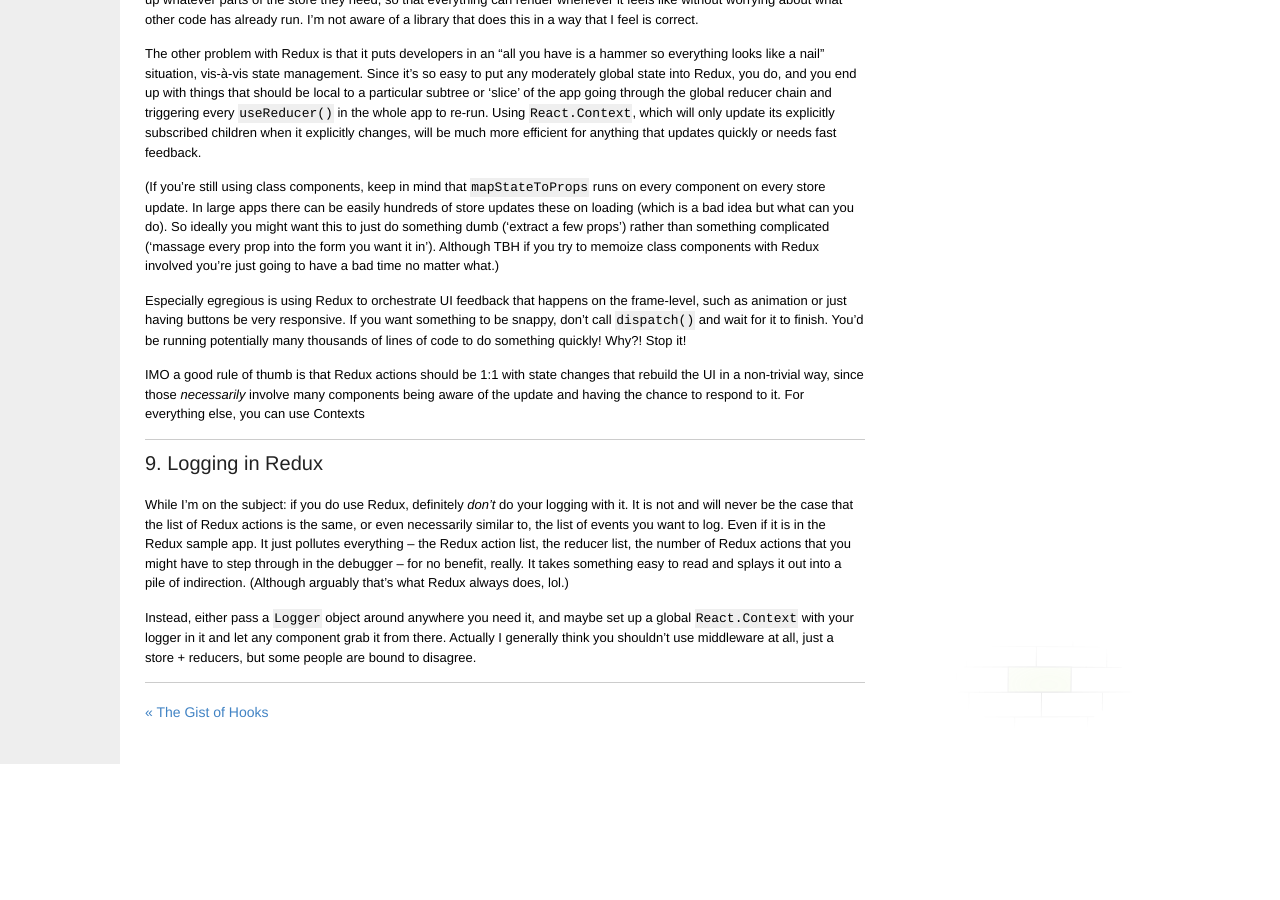
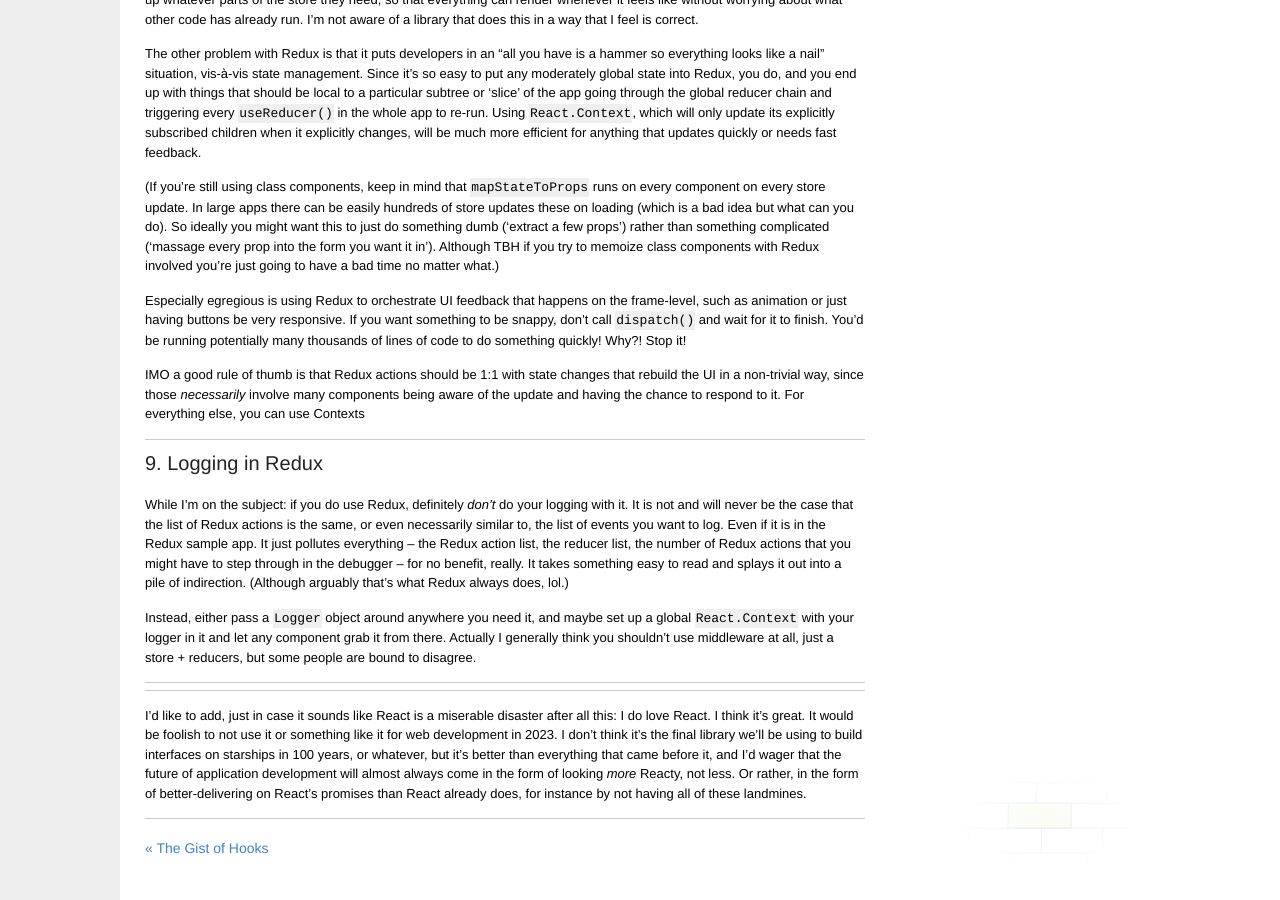
Before and after one commit to ajakaja/ajakaja.github.io, a Jekyll site: the page built from _posts/2023-04-25-react-gotchas.md, in a window 1280 px wide and 900 px high, scrolled down 5863 px. Built offline with Jekyll 4.4.1, drawn with Linux system fonts in a browser that asks for light colours; before the commit the page ends 6627 px from its top, so only the background shows below that.

Commit message:
addendum

```diff
--- a/_posts/2023-04-25-react-gotchas.md
+++ b/_posts/2023-04-25-react-gotchas.md
@@ -288,3 +288,10 @@
 While I'm on the subject: if you do use Redux, definitely _don't_ do your logging with it. It is not and will never be the case that the list of Redux actions is the same, or even necessarily similar to, the list of events you want to log. Even if it is in the Redux sample app. It just pollutes everything -- the Redux action list, the reducer list, the number of Redux actions that you might have to step through in the debugger -- for no benefit, really. It takes something easy to read and splays it out into a pile of indirection. (Although arguably that's what Redux always does, lol.)
 
 Instead, either pass a `Logger` object around anywhere you need it, and maybe set up a global `React.Context` with your logger in it and let any component grab it from there. Actually I generally think you shouldn’t use middleware at all, just a store + reducers, but some people are bound to disagree.
+
+---------
+
+-------
+
+
+I'd like to add, just in case it sounds like React is a miserable disaster after all this: I do love React. I think it's great. It would be foolish to not use it or something like it for web development in 2023. I don't think it's the final library we'll be using to build interfaces on starships in 100 years, or whatever, but it's better than everything that came before it, and I'd wager that the future of application development will almost always come in the form of looking *more* Reacty, not less. Or rather, in the form of better-delivering on React's promises than React already does, for instance by not having all of these landmines.
```
